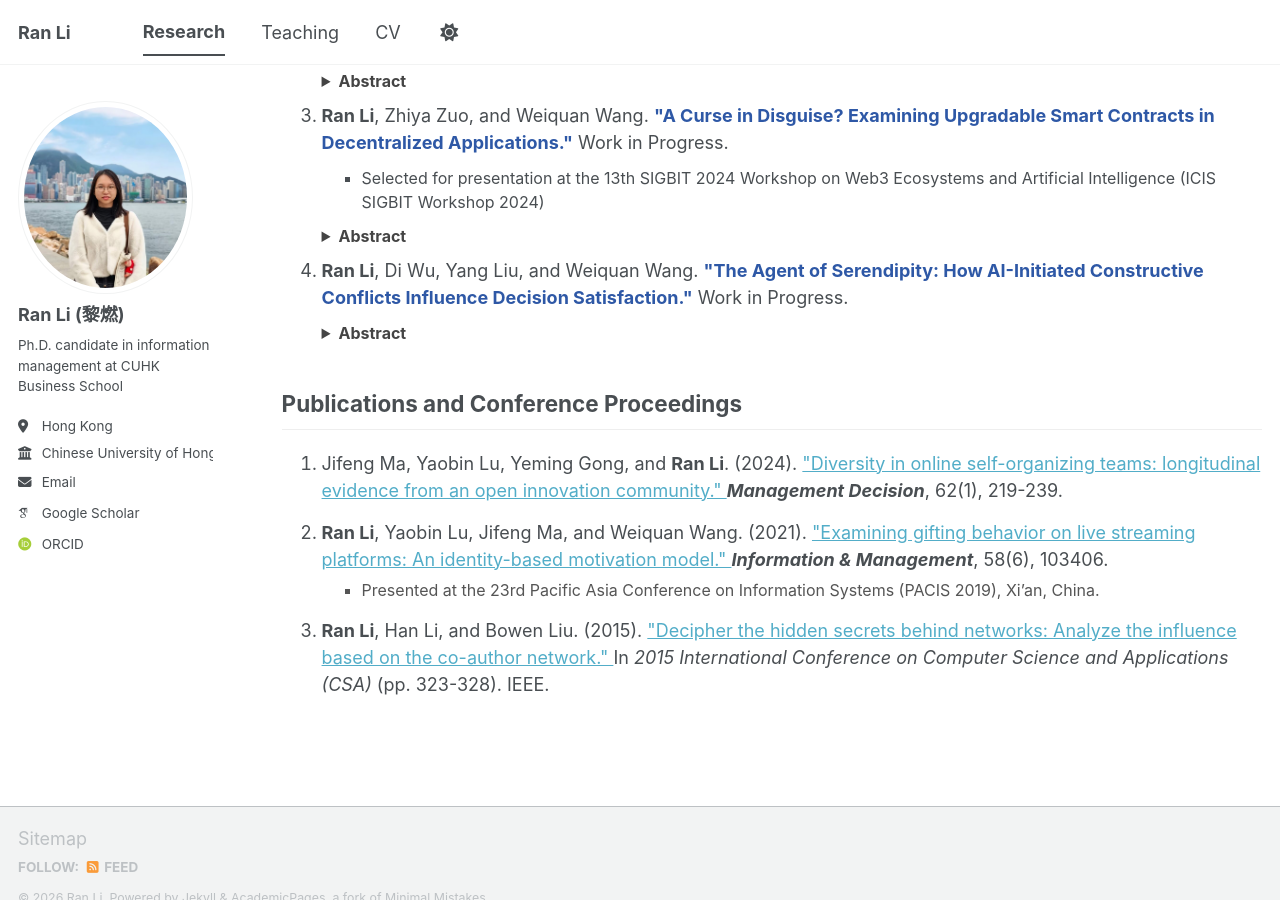
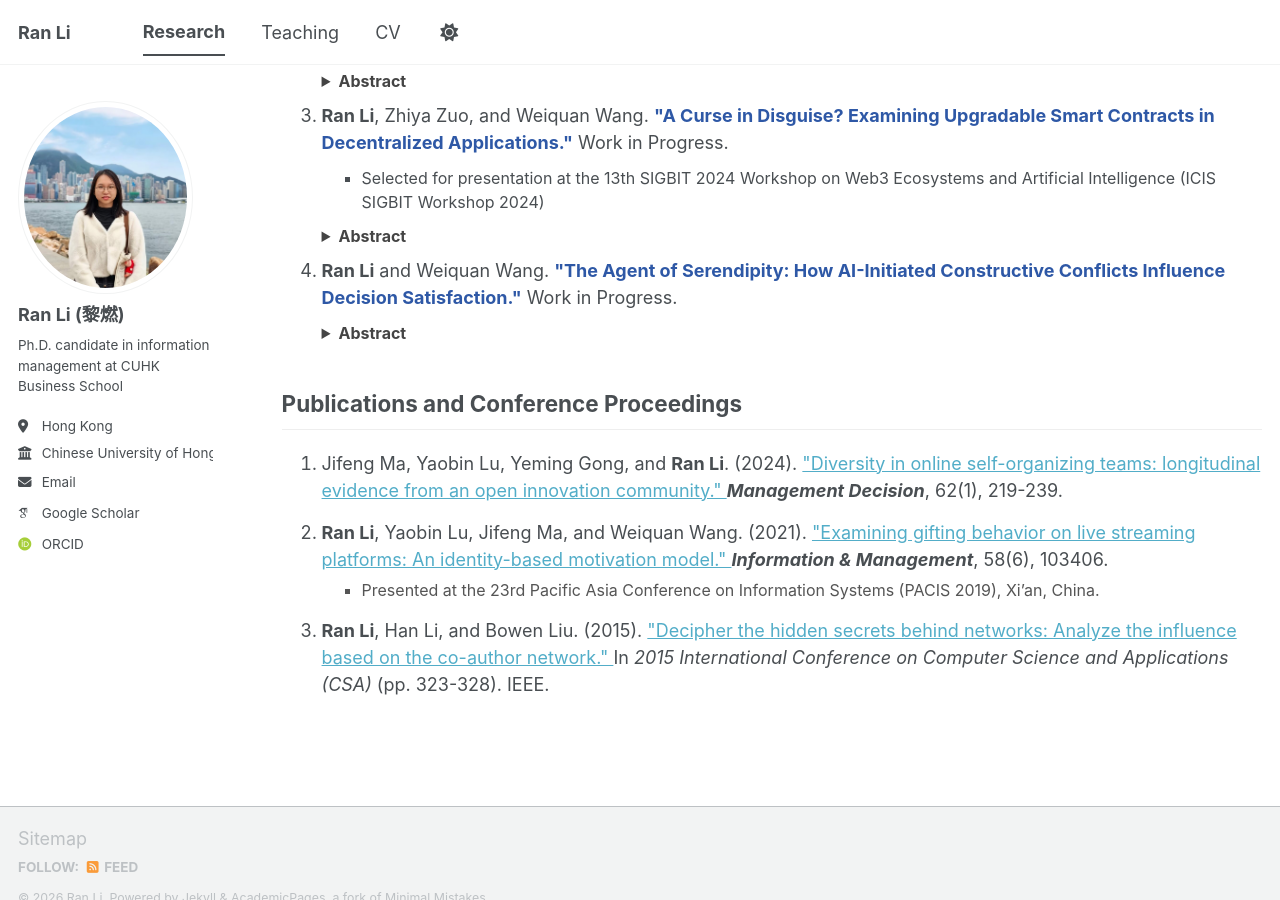
Before and after one commit to elaine-ran-li/elaine-ran-li.github.io, a Jekyll site: the page built from _pages/publications.html, in a window 1280 px wide and 900 px high, scrolled down 644 px. Built offline with Jekyll 4.4.1, drawn with Linux system fonts in a browser that asks for light colours; some web fonts are replaced; a script bundle is joined from its source files by our own code; library files that are not in the unit come from our copies.

Commit message:
Update publications.html

```diff
--- a/_pages/publications.html
+++ b/_pages/publications.html
@@ -96,7 +96,7 @@ author_profile: true
   </li>
 
   <li>
-    <strong>Ran Li</strong>, Di Wu, Yang Liu, and Weiquan Wang.
+    <strong>Ran Li</strong> and Weiquan Wang.
     <span style="color: #2e58a6; font-weight: bold;">"The Agent of Serendipity: How AI-Initiated Constructive Conflicts Influence Decision Satisfaction."</span>
     Work in Progress.
     <details style="cursor: pointer; margin-top: 10px;">
```
